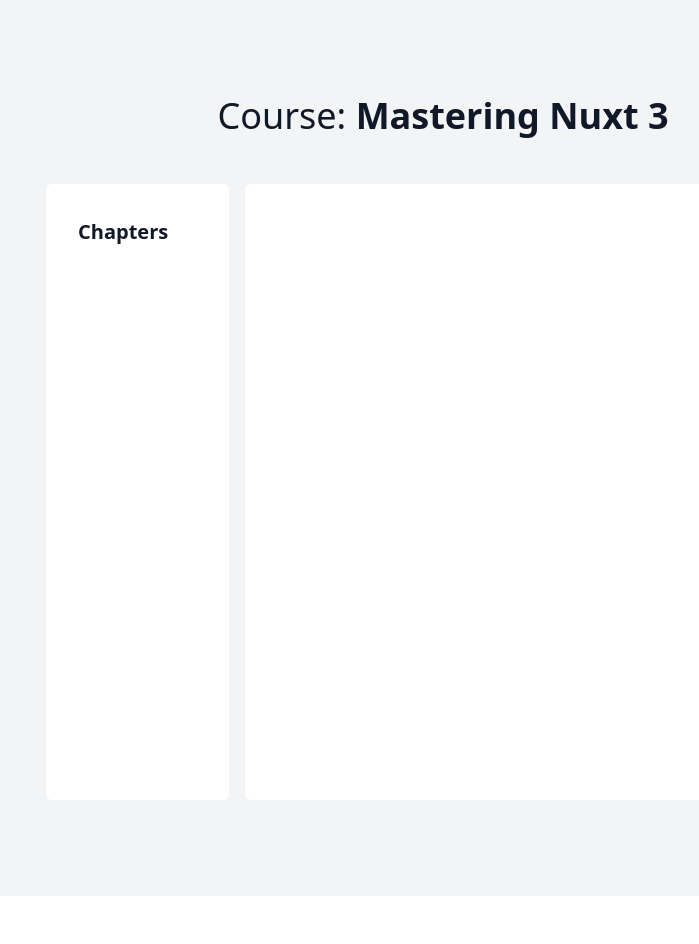
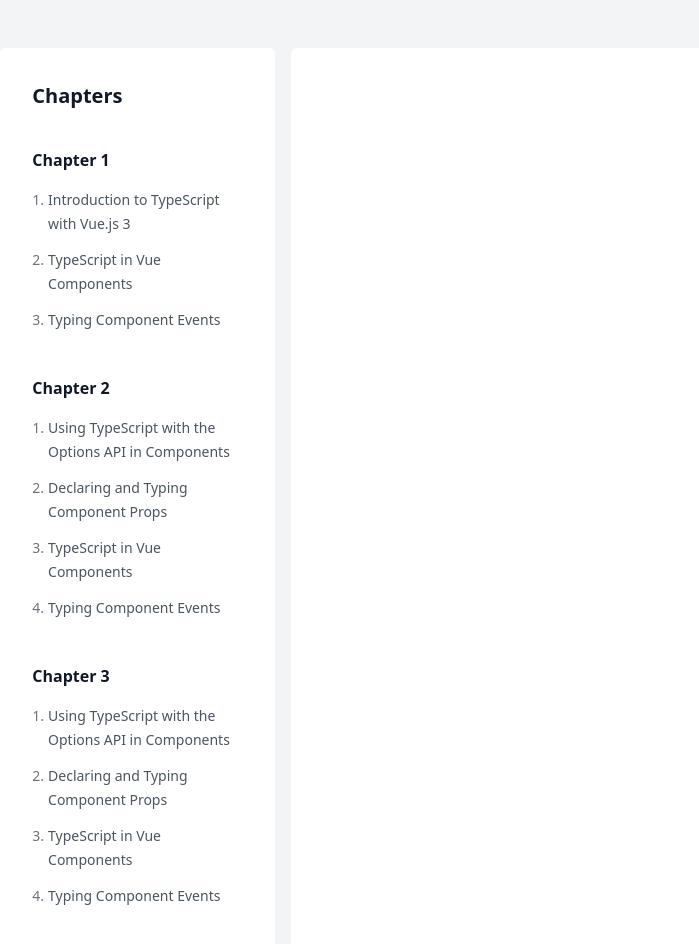
Before and after one commit to mazay33/nuxt-3-course, a Nuxt app: page /course in a window 1280 px wide. Shown: the top 944 px of the page, without its empty margins (197-896 px from the left). Before the commit the page ends 896 px from the top, so only its background shows below. Built offline with nearby package versions, Linux system fonts and the light colour scheme.

Commit message:
feat: update course information

```diff
--- a/pages/course.vue
+++ b/pages/course.vue
@@ -1,27 +1,39 @@
 <template>
-  <div
-    class="p-12 bg-gray-100 w-full h-full min-h-screen flex flex-col items-center"
-  >
-    <div class="prose mb-12">
-      <h1>
-        <span class="font-medium">
-          Course:
-          <span class="font-bold">Mastering Nuxt 3</span>
-        </span>
-      </h1>
-    </div>
-
   <div class="flex flex-row justify-center flex-grow">
     <div
-        class="prose mr-4 p-8 bg-white rounded-md min-w-[20ch] flex flex-col"
+      class="prose mr-4 p-8 bg-white rounded-md min-w-[20ch] max-w-[30ch] flex flex-col"
     >
       <h3>Chapters</h3>
-        <!-- All the lessons for the course listed here -->
+      <div
+        class="space-y-1 mb-4 flex flex-col"
+        v-for="chapter in chapters"
+        :key="chapter.slug"
+      >
+        <h4>{{ chapter.title }}</h4>
+        <NuxtLink
+          v-for="(lesson, index) in chapter.lessons"
+          :key="lesson.slug"
+          class="flex flex-row space-x-1 no-underline prose-sm font-normal py-1 px-4 -mx-4"
+          :to="lesson.path"
+            :class="{
+              'text-blue-500':
+                lesson.path === $route.fullPath,
+              'text-gray-600':
+                lesson.path !== $route.fullPath,
+            }"
+        >
+          <span class="text-gray-500">{{ index + 1 }}.</span>
+          <span>{{ lesson.title }}</span>
+        </NuxtLink>
+      </div>
     </div>
 
     <div class="prose p-12 bg-white rounded-md w-[65ch]">
       <NuxtPage />
     </div>
   </div>
-  </div>
 </template>
+
+<script setup>
+const { chapters } = useCourse();
+</script>
--- a/pages/course/chapter/[chapterSlug]/lesson/[lessonSlug].vue
+++ b/pages/course/chapter/[chapterSlug]/lesson/[lessonSlug].vue
@@ -13,11 +13,38 @@
     (lesson) => lesson.slug === route.params.lessonSlug
   );
 });
+
+const title = computed(() => {
+  return `${lesson.value.title} - ${course.title}`;
+});
+useHead({
+  title,
+});
 </script>
 
 <template>
-  <h2>Lesson</h2>
-  <p>This is a lesson</p>
-  <p>{{ chapter.title }}</p>
-  <p>{{ lesson.title }}</p>
+  <div>
+    <p class="mt-0 uppercase font-bold text-slate-400 mb-1">
+      Lesson {{ chapter.number }} - {{ lesson.number }}
+    </p>
+    <h2 class="my-0">{{ lesson.title }}</h2>
+    <div class="flex space-x-4 mt-2 mb-8">
+      <NuxtLink
+        v-if="lesson.sourceUrl"
+        class="font-normal text-md text-gray-500"
+        :to="lesson.sourceUrl"
+      >
+        Download Source Code
+      </NuxtLink>
+      <NuxtLink
+        v-if="lesson.downloadUrl"
+        class="font-normal text-md text-gray-500"
+        :to="lesson.downloadUrl"
+      >
+        Download Video
+      </NuxtLink>
+    </div>
+    <VideoPlayer v-if="lesson.videoId" :videoId="lesson.videoId" />
+    <p>{{ lesson.text }}</p>
+  </div>
 </template>
```
Lines whose indentation alone changed are shown as unchanged.
